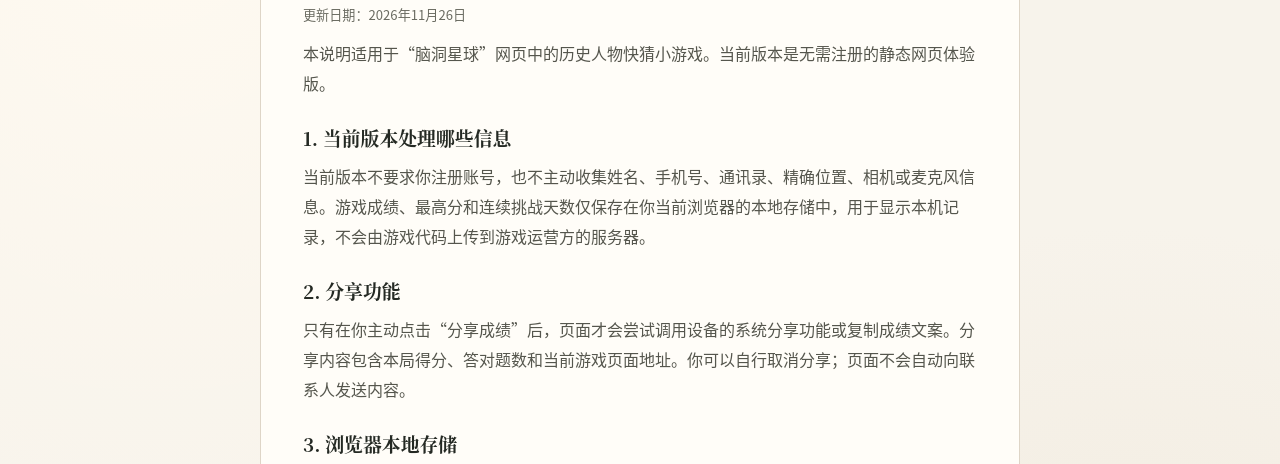
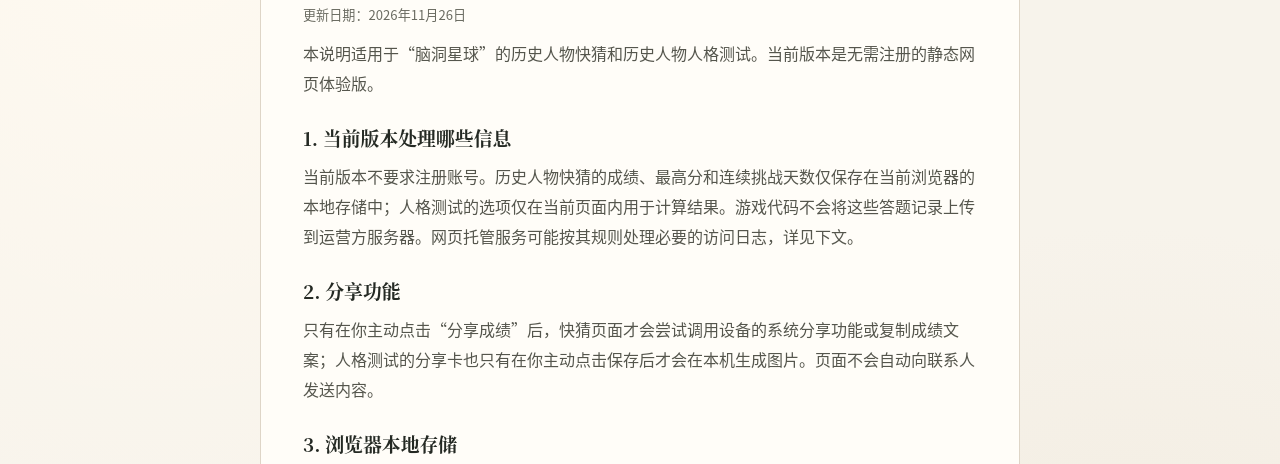
Before and after one commit to zhangq7726-png/zhangq7726.github.io, a plain HTML site: page privacy.html in a window 1280 px wide. Shown: the part 275-739 px from the top of the page. Drawn offline with Linux system fonts and the light colour scheme.

Commit message:
Extend privacy notice to both experiences

```diff
--- a/privacy.html
+++ b/privacy.html
@@ -20,11 +20,11 @@
         <p class="eyebrow">PRIVACY NOTICE</p>
         <h1>隐私说明</h1>
         <p class="policy-updated">更新日期：2026年11月26日</p>
-        <p>本说明适用于“脑洞星球”网页中的历史人物快猜小游戏。当前版本是无需注册的静态网页体验版。</p>
+        <p>本说明适用于“脑洞星球”的历史人物快猜和历史人物人格测试。当前版本是无需注册的静态网页体验版。</p>
         <h2>1. 当前版本处理哪些信息</h2>
-        <p>当前版本不要求你注册账号，也不主动收集姓名、手机号、通讯录、精确位置、相机或麦克风信息。游戏成绩、最高分和连续挑战天数仅保存在你当前浏览器的本地存储中，用于显示本机记录，不会由游戏代码上传到游戏运营方的服务器。</p>
+        <p>当前版本不要求注册账号。历史人物快猜的成绩、最高分和连续挑战天数仅保存在当前浏览器的本地存储中；人格测试的选项仅在当前页面内用于计算结果。游戏代码不会将这些答题记录上传到运营方服务器。网页托管服务可能按其规则处理必要的访问日志，详见下文。</p>
         <h2>2. 分享功能</h2>
-        <p>只有在你主动点击“分享成绩”后，页面才会尝试调用设备的系统分享功能或复制成绩文案。分享内容包含本局得分、答对题数和当前游戏页面地址。你可以自行取消分享；页面不会自动向联系人发送内容。</p>
+        <p>只有在你主动点击“分享成绩”后，快猜页面才会尝试调用设备的系统分享功能或复制成绩文案；人格测试的分享卡也只有在你主动点击保存后才会在本机生成图片。页面不会自动向联系人发送内容。</p>
         <h2>3. 浏览器本地存储</h2>
         <p>本地记录保存在当前浏览器和设备中。清除浏览器网站数据、使用无痕模式或更换设备，可能导致记录无法保留或无法读取。当前版本不使用广告 SDK、第三方统计 SDK 或在线支付 SDK。</p>
         <h2>4. 网站运行日志</h2>
```
